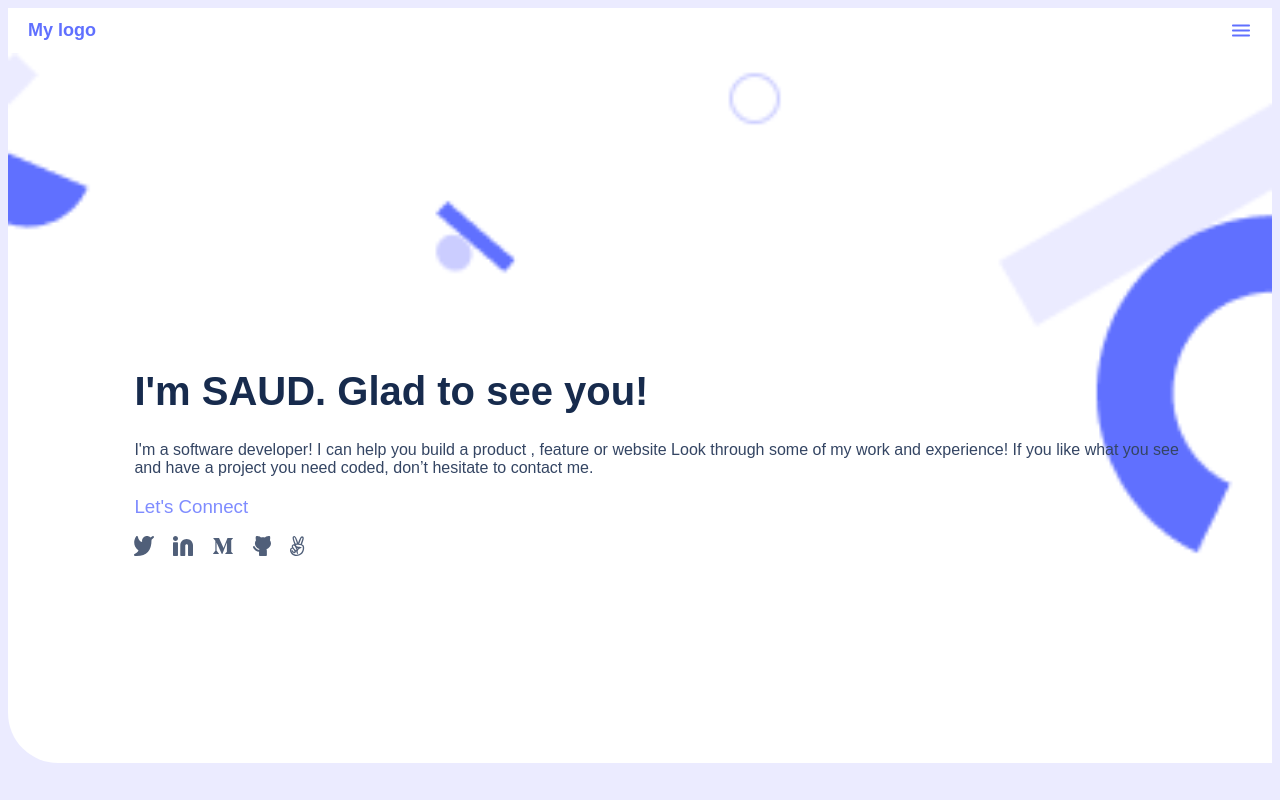
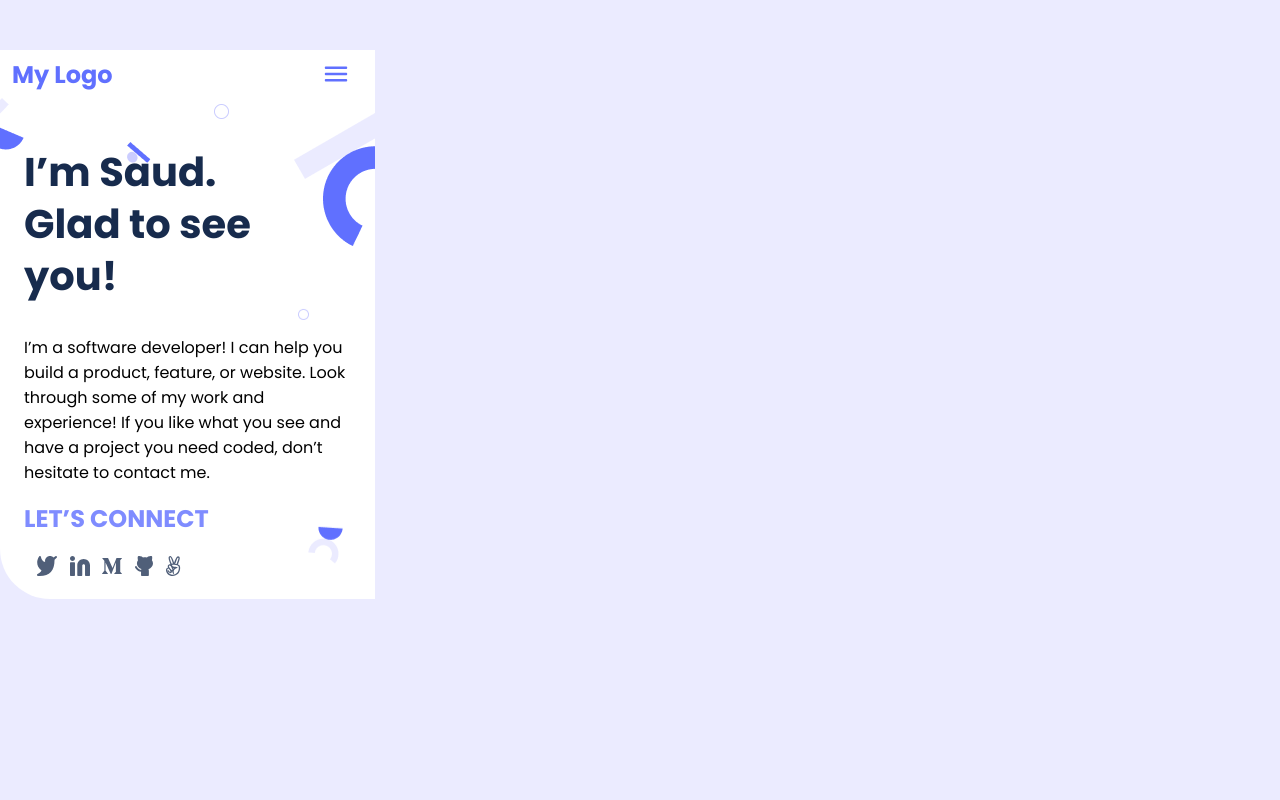
Before and after one commit to SAUD421/Portfolio-, a website: page index.html in a window 1280 px wide. Drawn offline with Linux system fonts and the light colour scheme.

Commit message:
addition of icons and updation in css

```diff
--- a/index.html
+++ b/index.html
@@ -4,20 +4,34 @@
     <meta charset="UTF-8">
     <meta name="viewport" content="width=device-width, initial-scale=1.0">
     <title>Portfolio</title>
-    <link rel="stylesheet" href="style.css">
+    <link rel="stylesheet" href="./style.css">
 </head>
 <body>
-    <div class ="header">
-        <h1 class="logo">My logo</h1>
-        <img src="./Menu.svg" alt="menu icon" class="menu">
-     </div>
-        <div class="HeadLine">
-        <h1 class="intro">I'm SAUD. Glad to see you!</h1>
-        <p class="para">I'm a software developer! I can help you build a product , feature or website Look through some
-            of my work and experience! If you like what you see and have a project you need coded, don’t hesitate to
-            contact me.</p>
-        <h3 class="connect">Let's Connect</h3>
-        <img src="./social media icons.svg" alt="Social Media Icons" class="lets-connect">
-    </div>
+    <header>
+    <nav class="container">
+            <h2 class="logo">My Logo </h2>
+            <img src="./Menu.svg" class="menu" alt="Menu Bar">
+    </nav>
+        </header>
+
+    <main>
+        <section class="headLine">
+            <h1 class="intro">
+                <strong>I’m Saud. </strong>
+                <strong>Glad to see you!</strong>
+            </h1>
+            <p class="para">I’m a software developer! I can help you build a product, feature, or website. Look through some of my work and experience! If you like what you see and have a project you need coded, don’t hesitate to contact me.</p>
+            <h2 class="connect">LET’S CONNECT</h2>
+            <ul class="icons">
+
+                <li><img src="twitter.svg" alt="twitter"></li>
+                <li><img src="Linkedin icon.svg" alt="Linkedin"></li>
+                <li><img src="medium.svg" alt="medium"></li>
+                <li><img src="github.svg" alt="github"></li>
+                <li><img src="angellist.svg" alt="angellist"></li>
+            </ul>
+        </section>
+
+    </main>
 </body>
 </html>
--- a/style.css
+++ b/style.css
@@ -1,61 +1,90 @@
+@import url('https://fonts.googleapis.com/css?family=Poppins:400,700,900');
+
 body {
+    font-family: 'Poppins', sans-serif;
+    margin: 0;
+    padding: 0;
+    box-sizing: border-box;
+    width: 375px;
+    background-color: #ebebff;
+}
+main {
     display: flex;
-  font-family: 'Poppins', sans-serif;
-  background-color: #ebebff;
     flex-direction: column;
+    justify-content: center;
+    border-radius: 0 0 0 80px;
   }
+.container {
+    display: flex;
+    justify-content: space-between;
+    align-items: center;
+    position: relative;
+    width: 375px;
+    height: 48px;
+    padding: 4px 24px 4px 12px;
+    box-sizing: border-box;
+    margin-top: 50px;
+    background-color: white;
 
-.header {
-  height: auto;
-  justify-content: space-between;
-  background-color: #fff;
-  display: flex;
-  width: 100%;
 }
 
 .logo {
+    color: #6070ff;
     font-weight: 700;
-  margin-left: 20px;
-  font-size: 18px;
-  color: #6070ff;
+    font-size: 24px;
+    margin: 0;
 }
 
 .menu {
-  margin-right: 19px;
+    display: flex;
+    align-items: center;
+    justify-content: center;
+    width: 30px;
+    height: auto;
+    cursor: pointer;
 }
 
-.HeadLine {
-  background-size: cover;
+.headLine {
+    background-color: #fff;
+    height: auto;
     border-bottom-left-radius: 50px;
-  background-color: #fff;
-  width: 100%;
-  height: auto;
-  background-image: url(./header.png);
+    background-image: url('./header.png');
     background-repeat: no-repeat;
+    padding-left: 24px;
 }
 
 .intro {
-  margin-left: 10%;
-  margin-top: 25%;
-  color: #172b4d;
     font-size: 40px;
-  width: 70%;
+    line-height: 52px;
+    color: #172B4D;
+    font-weight: 700;
+    display: flex;
+    flex-direction: column;
+    justify-content: center;
+    width: 327px;
+    padding-top:15px;
 }
 
-.para {
-  width: 85%;
-  margin-left: 10%;
+.para{
+  font-family: 'poppins' , sans-serif;
   font-size: 16px;
-  color: #344563;
+  font-style: normal;
+  justify-content: space-between;
+  width: 327px;
+  height:146px;
+}
+.connect{
+    color: #7f8cff;
+    align-items: center;
 }
 
-.connect {
-  color: #7f8cff;
-  margin-left: 10%;
-  font-weight: 500;
+.icons{
+    display: flex;
+    flex-direction: row;
+    list-style: none;
+    align-self: flex-start;
+    justify-content: space-evenly;
+    width: 170px;
+    margin-left: 0px;
+    padding-left: 0px;
 }
-
-.lets-connect {
-  margin-left: 10%;
-  margin-bottom: 16%;
-}
```
Also changed, not shown: Linkedin icon.svg (added), angellist.svg (added), github.svg (added), medium.svg (added), twitter.svg (added). Lines whose indentation alone changed are shown as unchanged.
